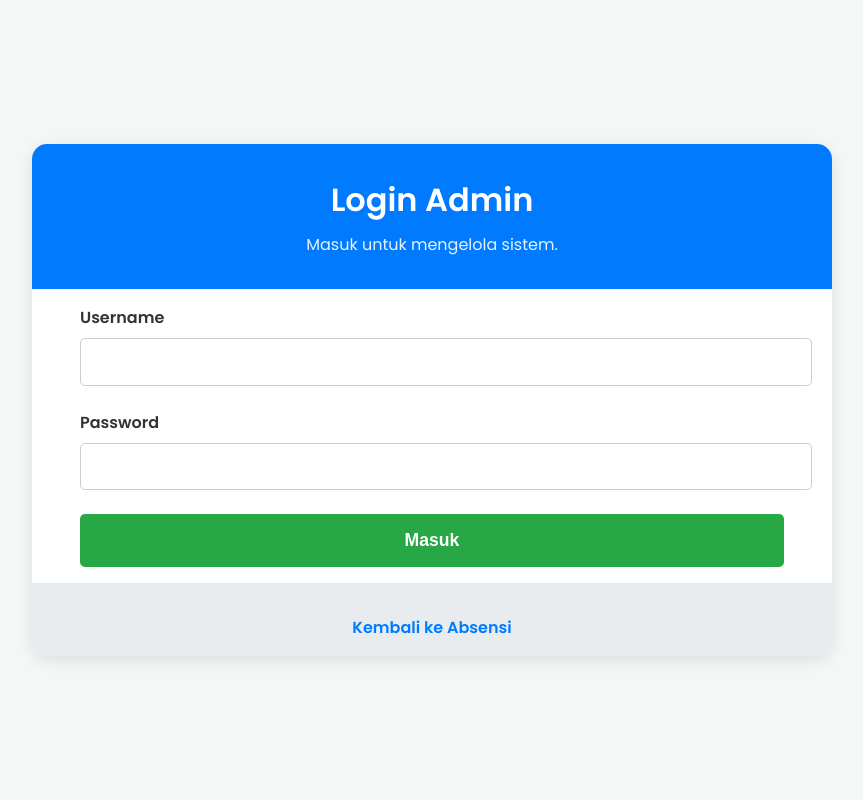
After one commit to opick-wq/IOT, a Flask app: template templates/login.html in a window 1280 px wide. The commit adds this page. Shown: the whole page, without its empty margins (208-1071 px from the left). Run offline with Flask 3, Linux system fonts and the light colour scheme; the template is opened without the code that fills it, so the values that code supplies are empty.

Commit message:
untramen

```diff
--- a/app.py
+++ b/app.py
@@ -1,37 +1,82 @@
 import os
 import requests
-from flask import Flask, render_template, request, jsonify
+from flask import Flask, render_template, request, jsonify, redirect, url_for, session
 from supabase import create_client, Client
 from dotenv import load_dotenv
 from datetime import datetime
+from functools import wraps
 
 # Muat environment variables
 load_dotenv()
 
 app = Flask(__name__)
+app.secret_key = os.environ.get("SECRET_KEY", "rahasia_dapur_bor") # Ganti dengan key acak di Vercel
 
 # --- KONFIGURASI SUPABASE ---
 SUPABASE_URL = os.environ.get("SUPABASE_URL")
 SUPABASE_KEY = os.environ.get("SUPABASE_KEY")
+FRIEND_API_URL = "https://yudhriz-api-absensi.hf.space/verify"
+
+# --- LOGIN ADMIN ---
+ADMIN_USER = os.environ.get("ADMIN_USERNAME", "admin")
+ADMIN_PASS = os.environ.get("ADMIN_PASSWORD", "admin123")
 
 if not all([SUPABASE_URL, SUPABASE_KEY]):
-    print("WARNING: Supabase credentials not found.")
+    print("WARNING: Kredensial Supabase tidak ditemukan.")
 
 supabase: Client = create_client(SUPABASE_URL, SUPABASE_KEY)
 
-# --- URL API TEMAN ANDA ---
-FRIEND_API_URL = "https://yudhriz-api-absensi.hf.space/verify"
+# --- DEKORATOR KEAMANAN ---
+def login_required(f):
+    @wraps(f)
+    def decorated_function(*args, **kwargs):
+        if 'logged_in' not in session:
+            return redirect(url_for('login_page'))
+        return f(*args, **kwargs)
+    return decorated_function
 
-# --- HALAMAN WEB ---
+# --- HALAMAN WEB (ROUTES) ---
+
 @app.route('/')
-def index():
-    return render_template('index.html')
+def login_page():
+    """Halaman Utama sekarang adalah Login Admin."""
+    if 'logged_in' in session:
+        return redirect(url_for('dashboard'))
+    return render_template('login.html')
+
+@app.route('/login', methods=['POST'])
+def login_process():
+    username = request.form.get('username')
+    password = request.form.get('password')
+    if username == ADMIN_USER and password == ADMIN_PASS:
+        session['logged_in'] = True
+        return redirect(url_for('dashboard'))
+    else:
+        return render_template('login.html', error="Username atau Password salah!")
+
+@app.route('/logout')
+def logout():
+    session.pop('logged_in', None)
+    return redirect(url_for('login_page'))
+
+@app.route('/dashboard')
+@login_required
+def dashboard():
+    """Menu utama Admin."""
+    return render_template('dashboard.html')
+
+@app.route('/absen')
+def absen_page():
+    """Halaman Publik untuk Absensi Karyawan."""
+    return render_template('absen.html')
 
 @app.route('/register')
+@login_required
 def register_page():
     return render_template('register.html')
 
 @app.route('/report')
+@login_required
 def report_page():
     try:
         response = supabase.table('attendance_records').select(
@@ -44,15 +89,14 @@ def report_page():
 # --- API ENDPOINTS ---
 
 @app.route('/api/register-employee', methods=['POST'])
+@login_required
 def register_employee():
-    """API Pendaftaran Karyawan"""
     try:
         name = request.form['name']
         status = request.form['status']
         rfid_uid = request.form['rfid_uid']
         photo = request.files['photo']
 
-        # Simpan foto ke Supabase Storage
         file_extension = os.path.splitext(photo.filename)[1]
         file_path = f"photos/{rfid_uid}{file_extension}"
 
@@ -62,18 +106,15 @@ def register_employee():
         )
         image_url = supabase.storage.from_('employee_photos').get_public_url(file_path)
 
-        # Simpan data ke tabel employees
         data = {'name': name, 'status': status, 'rfid_uid': rfid_uid, 'image_url': image_url}
         supabase.table('employees').insert(data).execute()
 
         return jsonify({"success": True, "message": f"{name} berhasil didaftarkan!"}), 201
     except Exception as e:
-        print(f"Error Pendaftaran: {e}")
         return jsonify({"error": str(e)}), 500
 
 @app.route('/api/get-employee-data', methods=['POST'])
 def get_employee_data():
-    """Mengambil data karyawan untuk ditampilkan sebelum verifikasi"""
     rfid_uid = request.get_json().get('rfid')
     try:
         response = supabase.table('employees').select('*').eq('rfid_uid', rfid_uid).single().execute()
@@ -85,9 +126,6 @@ def get_employee_data():
 
 @app.route('/api/record-attendance', methods=['POST'])
 def record_attendance():
-    """
-    API Inti: Menerima foto -> Kirim ke API Teman -> Catat Absensi
-    """
     try:
         rfid_uid = request.form.get('rfid')
         live_image = request.files.get('live_image')
@@ -95,63 +133,50 @@ def record_attendance():
         if not rfid_uid or not live_image:
             return jsonify({"error": "Data tidak lengkap"}), 400
 
-        # 1. Pastikan karyawan ada di database lokal
+        # 1. Cek Karyawan
         emp_response = supabase.table('employees').select('id, name').eq('rfid_uid', rfid_uid).single().execute()
         if not emp_response.data:
              return jsonify({"error": "ID Karyawan tidak ditemukan."}), 404
 
         employee = emp_response.data
 
-        # 2. SIAPKAN REQUEST KE API TEMAN
-        print(f"🚀 Mengirim foto {rfid_uid} ke API Yudha...")
-
-        # Format file sesuai permintaan `requests`
+        # 2. Kirim ke API Teman
         files = {'file': (live_image.filename, live_image.stream, live_image.mimetype)}
         data = {'user_id': rfid_uid}
 
-        # 3. KIRIM DAN TERIMA HASIL
         try:
-            api_response = requests.post(FRIEND_API_URL, files=files, data=data, timeout=30) # Timeout 30 detik
+            api_response = requests.post(FRIEND_API_URL, files=files, data=data, timeout=30)
             api_result = {}
             try:
                 api_result = api_response.json()
             except:
-                pass # Jika respon bukan JSON
+                pass
         except Exception as api_err:
-            print(f"API Error: {api_err}")
-            return jsonify({"error": "Gagal menghubungi server AI verifikasi."}), 502
+            return jsonify({"error": "Gagal menghubungi server AI."}), 502
 
-        print(f"📡 Respon API Teman: {api_result}")
-
-        # 4. CEK HASIL VERIFIKASI
-        # Asumsi: API teman mengembalikan status 200 jika VERIFIED
+        # 3. Cek Hasil AI
         if api_response.status_code != 200:
-             # Kembalikan error beserta detail jarak (jika ada) untuk debugging di console browser
              return jsonify({
                  "error": "Wajah tidak cocok",
                  "details": api_result
              }), 401
 
-        # 5. JIKA SUKSES, CATAT ABSENSI
+        # 4. Catat Absensi
         today = datetime.now().strftime('%Y-%m-%d')
         rec_response = supabase.table('attendance_records').select('id').eq('employee_id', employee['id']).filter('timestamp', 'gte', f"{today}T00:00:00").execute()
-
         att_type = 'check_out' if rec_response.data else 'check_in'
 
         supabase.table('attendance_records').insert({
-            'employee_id': employee['id'],
-            'type': att_type
+            'employee_id': employee['id'], 'type': att_type
         }).execute()
 
-        # 6. KIRIM RESPON SUKSES KE BROWSER (Termasuk detail jarak)
         return jsonify({
             "success": True,
             "message": f"Absensi '{att_type}' Berhasil!",
-            "details": api_result # Kirim balik data dari API teman agar bisa dilihat di console
+            "details": api_result
         }), 200
 
     except Exception as e:
-        print(f"Critical Error: {e}")
         return jsonify({"error": str(e)}), 500
 
 if __name__ == '__main__':
--- /dev/null
+++ b/templates/login.html
@@ -0,0 +1,38 @@
+<!DOCTYPE html>
+<html lang="en">
+<head>
+    <meta charset="UTF-8">
+    <meta name="viewport" content="width=device-width, initial-scale=1.0">
+    <title>Login Admin</title>
+    <link rel="stylesheet" href="{{ url_for('static', filename='style.css') }}">
+</head>
+<body>
+    <div class="container">
+        <header>
+            <h1>Login Admin</h1>
+            <p>Masuk untuk mengelola sistem.</p>
+        </header>
+        <main class="form-main">
+            {% if error %}
+            <div class="status-message error">{{ error }}</div>
+            {% endif %}
+            <form action="/login" method="POST">
+                <div class="form-group">
+                    <label for="username">Username</label>
+                    <input type="text" id="username" name="username" required>
+                </div>
+                <div class="form-group">
+                    <label for="password">Password</label>
+                    <input type="password" id="password" name="password" required>
+                </div>
+                <button type="submit" id="submit-btn">Masuk</button>
+            </form>
+        </main>
+        <footer>
+            <div class="navigation-links">
+                <a href="/">Kembali ke Absensi</a>
+            </div>
+        </footer>
+    </div>
+</body>
+</html>
```
Also changed, not shown: static/script.js (+39 -27 lines), static/style.css (+31 -0 lines), templates/absen.html (renamed from templates/index.html, +6 -9 lines), test.jpg (deleted), test_capture.jpg (deleted).
